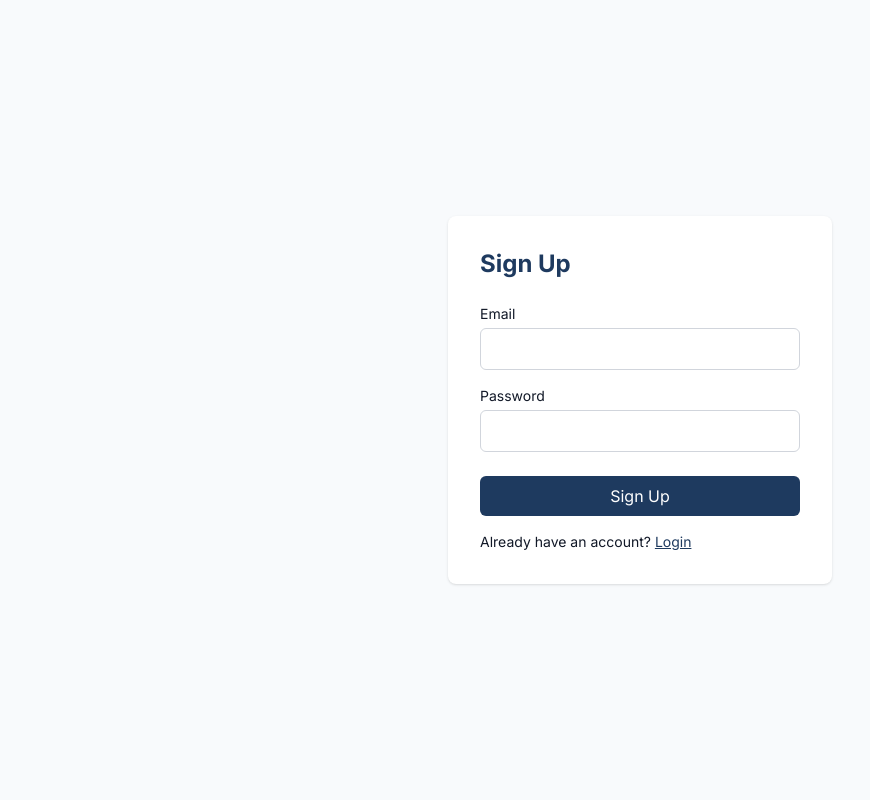
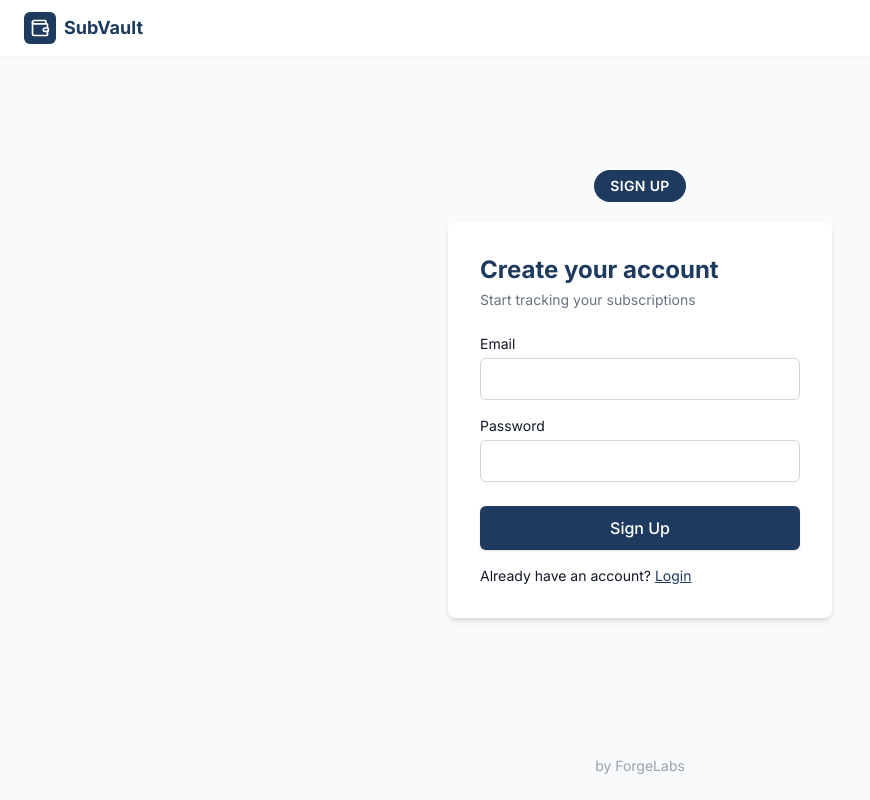
Before and after one commit to srianiruddhsankar-byte/subvault, a Next.js app: page /signup in a window 1280 px wide. Shown: the whole page, without its empty margins (0-870 px from the left). Built offline with nearby package versions, Linux system fonts and the light colour scheme; no server answers.

Commit message:
add header/footer, polish signup/login pages, add page labels

```diff
--- a/app/login/page.tsx
+++ b/app/login/page.tsx
@@ -3,6 +3,8 @@
 import { useState } from 'react'
 import { useRouter } from 'next/navigation'
 import { createClient } from '@/lib/supabase'
+import Header from '@/components/Header'
+import Footer from '@/components/Footer'
 
 export default function LoginPage() {
   const [email, setEmail] = useState('')
@@ -31,9 +33,15 @@ export default function LoginPage() {
   }
 
   return (
-    <div className="flex min-h-screen items-center justify-center bg-background px-6">
-      <div className="w-full max-w-sm rounded-lg bg-card p-8 shadow-sm">
-        <h1 className="mb-6 text-2xl font-bold text-navy">Login</h1>
+    <div className="flex min-h-screen flex-col bg-background">
+      <Header />
+      <div className="flex flex-1 flex-col items-center justify-center px-6">
+        <span className="mb-5 rounded-full bg-navy px-4 py-1.5 text-sm font-semibold tracking-wide text-white">
+          LOGIN
+        </span>
+        <div className="w-full max-w-sm rounded-lg bg-card p-8 shadow-md">
+          <h1 className="mb-1 text-2xl font-bold text-navy">Welcome back</h1>
+          <p className="mb-6 text-sm text-gray-500">Log in to your SubVault account</p>
           <form onSubmit={handleLogin} className="flex flex-col gap-4">
             <div>
               <label className="mb-1 block text-sm text-foreground">Email</label>
@@ -42,7 +50,7 @@ export default function LoginPage() {
                 value={email}
                 onChange={(e) => setEmail(e.target.value)}
                 required
-              className="w-full rounded-md border border-gray-300 px-3 py-2 focus:border-navy focus:outline-none"
+                className="w-full rounded-md border border-gray-300 px-3 py-2 transition focus:border-navy focus:outline-none focus:ring-1 focus:ring-navy"
               />
             </div>
             <div>
@@ -52,14 +60,14 @@ export default function LoginPage() {
                 value={password}
                 onChange={(e) => setPassword(e.target.value)}
                 required
-              className="w-full rounded-md border border-gray-300 px-3 py-2 focus:border-navy focus:outline-none"
+                className="w-full rounded-md border border-gray-300 px-3 py-2 transition focus:border-navy focus:outline-none focus:ring-1 focus:ring-navy"
               />
             </div>
             {error && <p className="text-sm text-alert">{error}</p>}
             <button
               type="submit"
               disabled={loading}
-            className="mt-2 rounded-md bg-navy px-4 py-2 text-white hover:opacity-90 disabled:opacity-50"
+              className="mt-2 rounded-md bg-navy px-4 py-2.5 font-medium text-white shadow-sm transition hover:opacity-90 hover:shadow-md disabled:opacity-50"
             >
               {loading ? 'Logging in...' : 'Login'}
             </button>
@@ -72,5 +80,7 @@ export default function LoginPage() {
           </p>
         </div>
       </div>
+      <Footer />
+    </div>
   )
 }
--- a/app/page.tsx
+++ b/app/page.tsx
@@ -1,4 +1,5 @@
 import { Wallet } from 'lucide-react'
+import Footer from '@/components/Footer'
 
 export default function Home() {
   return (
@@ -30,9 +31,7 @@ export default function Home() {
           Login
         </a>
       </div>
-      <p className="absolute bottom-6 text-sm text-gray-400">
-        by ForgeLabs
-      </p>
+      <Footer />
     </div>
   )
 }
--- a/app/signup/page.tsx
+++ b/app/signup/page.tsx
@@ -3,6 +3,8 @@
 import { useState } from 'react'
 import { useRouter } from 'next/navigation'
 import { createClient } from '@/lib/supabase'
+import Header from '@/components/Header'
+import Footer from '@/components/Footer'
 
 export default function SignupPage() {
   const [email, setEmail] = useState('')
@@ -31,9 +33,15 @@ export default function SignupPage() {
   }
 
   return (
-    <div className="flex min-h-screen items-center justify-center bg-background px-6">
-      <div className="w-full max-w-sm rounded-lg bg-card p-8 shadow-sm">
-        <h1 className="mb-6 text-2xl font-bold text-navy">Sign Up</h1>
+    <div className="flex min-h-screen flex-col bg-background">
+      <Header />
+      <div className="flex flex-1 flex-col items-center justify-center px-6">
+        <span className="mb-5 rounded-full bg-navy px-4 py-1.5 text-sm font-semibold tracking-wide text-white">
+          SIGN UP
+        </span>
+        <div className="w-full max-w-sm rounded-lg bg-card p-8 shadow-md">
+          <h1 className="mb-1 text-2xl font-bold text-navy">Create your account</h1>
+          <p className="mb-6 text-sm text-gray-500">Start tracking your subscriptions</p>
           <form onSubmit={handleSignup} className="flex flex-col gap-4">
             <div>
               <label className="mb-1 block text-sm text-foreground">Email</label>
@@ -42,7 +50,7 @@ export default function SignupPage() {
                 value={email}
                 onChange={(e) => setEmail(e.target.value)}
                 required
-              className="w-full rounded-md border border-gray-300 px-3 py-2 focus:border-navy focus:outline-none"
+                className="w-full rounded-md border border-gray-300 px-3 py-2 transition focus:border-navy focus:outline-none focus:ring-1 focus:ring-navy"
               />
             </div>
             <div>
@@ -53,19 +61,18 @@ export default function SignupPage() {
                 onChange={(e) => setPassword(e.target.value)}
                 required
                 minLength={6}
-              className="w-full rounded-md border border-gray-300 px-3 py-2 focus:border-navy focus:outline-none"
+                className="w-full rounded-md border border-gray-300 px-3 py-2 transition focus:border-navy focus:outline-none focus:ring-1 focus:ring-navy"
               />
             </div>
             {error && <p className="text-sm text-alert">{error}</p>}
             <button
               type="submit"
               disabled={loading}
-            className="mt-2 rounded-md bg-navy px-4 py-2 text-white hover:opacity-90 disabled:opacity-50"
+              className="mt-2 rounded-md bg-navy px-4 py-2.5 font-medium text-white shadow-sm transition hover:opacity-90 hover:shadow-md disabled:opacity-50"
             >
               {loading ? 'Signing up...' : 'Sign Up'}
             </button>
           </form>
-
           <p className="mt-4 text-sm text-foreground">
             Already have an account?{' '}
             <a href="/login" className="text-navy underline">
@@ -74,5 +81,7 @@ export default function SignupPage() {
           </p>
         </div>
       </div>
+      <Footer />
+    </div>
   )
 }
--- /dev/null
+++ b/components/Footer.tsx
@@ -0,0 +1,7 @@
+export default function Footer() {
+  return (
+    <footer className="border-t border-gray-100 px-6 py-6 text-center">
+      <p className="text-sm text-gray-400">by ForgeLabs</p>
+    </footer>
+  )
+}
--- /dev/null
+++ b/components/Header.tsx
@@ -0,0 +1,15 @@
+import Link from 'next/link'
+import { Wallet } from 'lucide-react'
+
+export default function Header() {
+  return (
+    <header className="border-b border-gray-100 bg-white px-6 py-3">
+      <Link href="/" className="flex w-fit items-center gap-2">
+        <div className="rounded-md bg-navy p-1.5">
+          <Wallet className="h-5 w-5 text-white" />
+        </div>
+        <span className="text-lg font-bold text-navy">SubVault</span>
+      </Link>
+    </header>
+  )
+}
```
Lines whose indentation alone changed are shown as unchanged.
